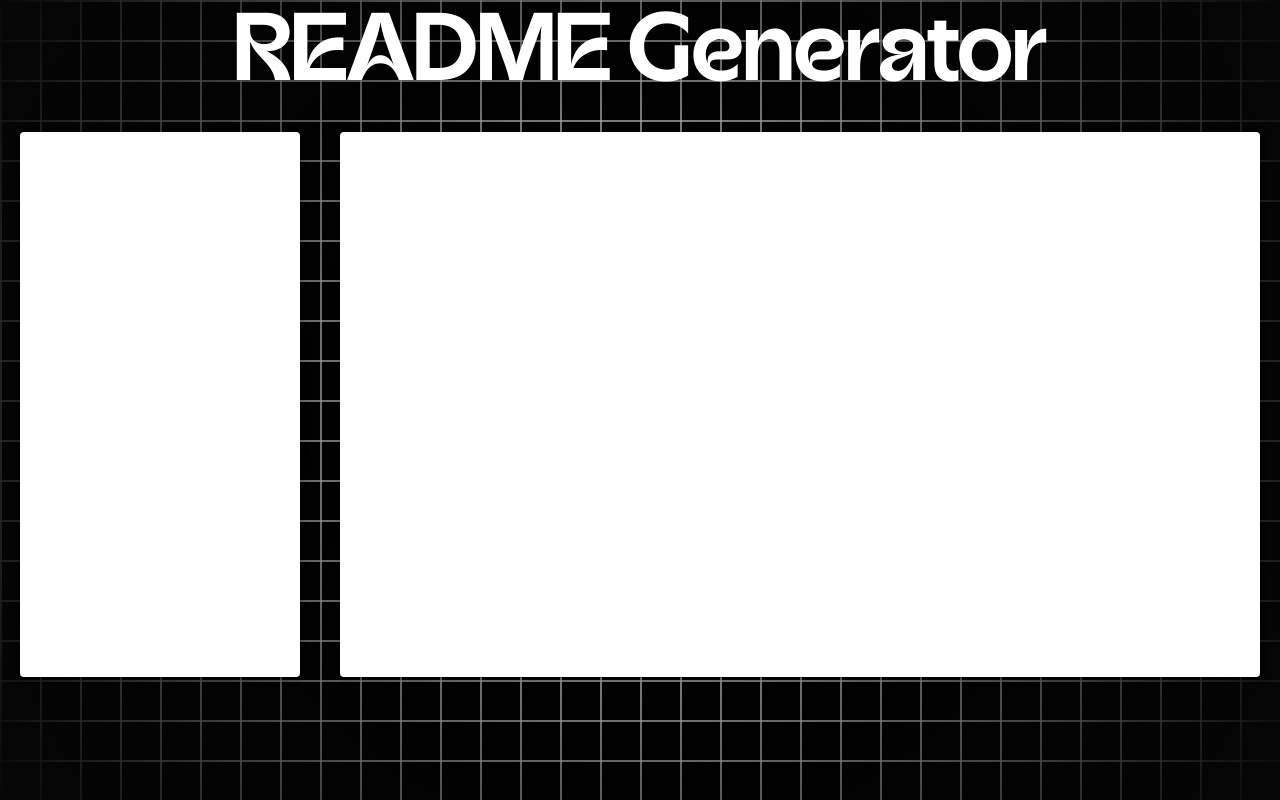
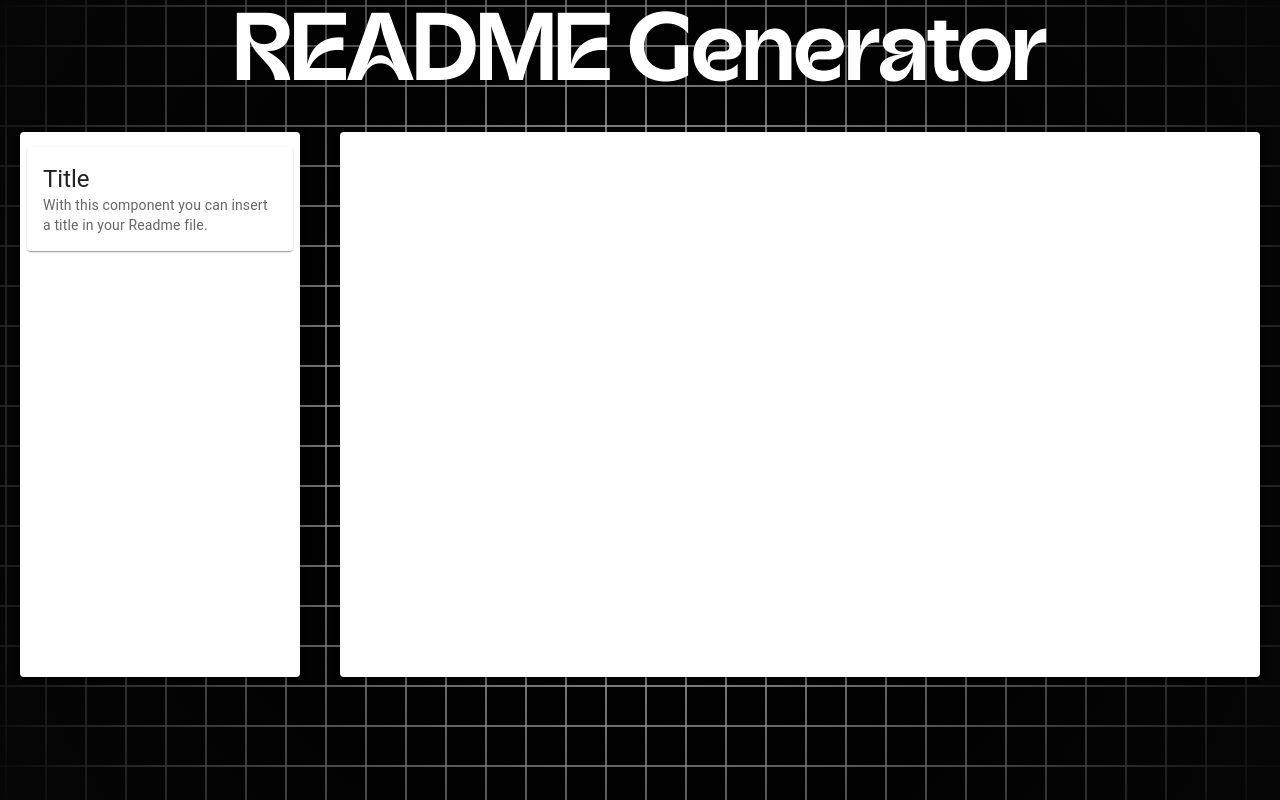
Before and after one commit to sergioandresco/readme-generate, a React (Vite) app: page / in a window 1280 px wide. Built offline with nearby package versions, Linux system fonts and the light colour scheme.

Commit message:
add drag and drop library and create Readme Canva for insert anyone element for the Readme file

```diff
--- a/package.json
+++ b/package.json
@@ -14,9 +14,11 @@
   "dependencies": {
     "@emotion/react": "^11.14.0",
     "@emotion/styled": "^11.14.0",
+    "@formkit/drag-and-drop": "^0.3.3",
     "@mui/material": "^6.4.3",
     "react": "^19.0.0",
-    "react-dom": "^19.0.0"
+    "react-dom": "^19.0.0",
+    "react-icons": "^5.4.0"
   },
   "devDependencies": {
     "@eslint/js": "^9.19.0",
--- a/src/components/containerElements/index.jsx
+++ b/src/components/containerElements/index.jsx
@@ -1,4 +1,7 @@
+
 import { Grid, Paper } from "@mui/material";
+import TitleComponent from "@/components/readmeElements/title";
+import SubTitleComponent from "@/components/readmeElements/subtitle";
 
 function ContainerElements() {
     return (
@@ -17,7 +20,8 @@ function ContainerElements() {
                     backgroundColor: '#FFFFFF',
                 }}
             >
-
+                <TitleComponent />
+                <SubTitleComponent />
             </Paper>
         </Grid>
     );
--- a/src/components/readmeCanva/index.jsx
+++ b/src/components/readmeCanva/index.jsx
@@ -1,10 +1,47 @@
-import { Grid, Paper } from "@mui/material";
+import { useState } from 'react';
+import { Grid, Paper, Box, TextField, IconButton, Button } from '@mui/material';
+import { MdFormatBold, MdFormatColorFill, MdDelete } from "react-icons/md";
 
 function ReadmeCanva() {
+
+    const [elements, setElements] = useState([]);
+
+    const handleDrop = (e) => {
+      e.preventDefault();
+      const data = JSON.parse(e.dataTransfer.getData('application/json'));
+      setElements((prev) => [...prev, { ...data, text: '', bold: false, color: '#000000' }]);
+    };
+
+    const handleDragOver = (e) => e.preventDefault();
+
+    const handleTextChange = (index, value) => {
+      setElements((prev) =>
+        prev.map((el, i) => (i === index ? { ...el, text: value } : el))
+      );
+    };
+
+    const toggleBold = (index) => {
+      setElements((prev) =>
+        prev.map((el, i) => (i === index ? { ...el, bold: !el.bold } : el))
+      );
+    };
+
+    const changeColor = (index, color) => {
+      setElements((prev) =>
+        prev.map((el, i) => (i === index ? { ...el, color } : el))
+      );
+    };
+
+    const removeElement = (index) => {
+      setElements((prev) => prev.filter((_, i) => i !== index));
+    };
+
     return (
       <Grid
         item
         xs={9}
+        onDrop={handleDrop}
+        onDragOver={handleDragOver}
         sx={{
           padding: '20px !important',
         }}
@@ -12,15 +49,87 @@ function ReadmeCanva() {
         <Paper
           elevation={3}
           sx={{
-                    padding: '0px',
-                    height: "100%",
+            height: '100%',
             backgroundColor: '#FFFFFF',
           }}
         >
+          {/* Canvas con altura fija y scroll */}
+          <Box
+            sx={{
+              maxHeight: '500px', // Altura máxima del canvas
+              overflowY: 'auto', // Scroll vertical
+              borderRadius: '8px',
+              padding: 2,
+            }}
+          >
+            {elements.map((el, index) => (
+              <Box
+                key={index}
+                sx={{
+                  marginBottom: 2,
+                  padding: 2,
+                  border: '1px dashed #ccc',
+                  borderRadius: '8px',
+                  position: 'relative',
+                }}
+              >
+                {el.type === 'title' && (
+                  <Box>
+                    {/* Texto editable */}
+                    <TextField
+                      value={el.text}
+                      onChange={(e) => handleTextChange(index, e.target.value)}
+                      placeholder="Enter title"
+                      fullWidth
+                      variant="outlined"
+                      sx={{
+                        marginBottom: 1,
+                        fontWeight: el.bold ? 'bold' : 'normal',
+                        color: el.color,
+                      }}
+                      inputProps={{
+                        style: {
+                          fontWeight: el.bold ? 'bold' : 'normal',
+                          color: el.color,
+                        },
+                      }}
+                    />
 
+                    {/* Opciones de formato */}
+                    <Box>
+                      <IconButton onClick={() => toggleBold(index)}>
+                        <MdFormatBold />
+                      </IconButton>
+
+                      <IconButton>
+                        <input
+                          type="color"
+                          value={el.color}
+                          onChange={(e) => changeColor(index, e.target.value)}
+                          style={{
+                            cursor: 'pointer',
+                            height: '24px',
+                            width: '24px',
+                            border: 'none',
+                            background: 'none',
+                          }}
+                        />
+                        <MdFormatColorFill />
+                      </IconButton>
+
+                      <IconButton onClick={() => removeElement(index)}>
+                        <MdDelete />
+                      </IconButton>
+                    </Box>
+                  </Box>
+                )}
+              </Box>
+            ))}
+          </Box>
         </Paper>
       </Grid>
     );
   }
 
+
 export default ReadmeCanva;
--- /dev/null
+++ b/src/components/readmeElements/subtitle/index.jsx
@@ -0,0 +1,66 @@
+import { useState } from 'react';
+import Box from '@mui/material/Box';
+import Card from '@mui/material/Card';
+import CardContent from '@mui/material/CardContent';
+import Typography from '@mui/material/Typography';
+import CardActionArea from '@mui/material/CardActionArea';
+
+function SubTitleComponent() {
+
+    const cards = [
+        {
+          id: 1,
+          title: 'Subtitle',
+          description: 'With this component you can insert a subtitle in your Readme file.',
+        }
+    ];
+
+    const [selectedCard, setSelectedCard] = useState(0);
+
+    return (
+        <Box
+            className="card-container"
+            sx={{
+                width: '100%',
+                display: 'grid',
+                gridTemplateColumns: 'repeat(auto-fill, minmax(min(200px, 100%), 1fr))',
+                gap: 2,
+                justifyItems: 'center',
+            }}
+        >
+            {/* {cards.map((card, index) => (
+                <Card
+                    sx={{
+                        width: '95%',
+                        marginTop: '15px',
+                    }}
+                >
+                    <CardActionArea
+                        onClick={() => setSelectedCard(index)}
+                        data-active={selectedCard === index ? '' : undefined}
+                        sx={{
+                        height: '100%',
+                        '&[data-active]': {
+                            backgroundColor: 'action.selected',
+                            '&:hover': {
+                            backgroundColor: 'action.selectedHover',
+                            },
+                        },
+                        }}
+                    >
+                        <CardContent sx={{ height: '100%' }}>
+                            <Typography variant="h5" component="div">
+                                {card.title}
+                            </Typography>
+                            <Typography variant="body2" color="text.secondary">
+                                {card.description}
+                            </Typography>
+                        </CardContent>
+                    </CardActionArea>
+                </Card>
+            ))} */}
+        </Box>
+    );
+}
+
+export default SubTitleComponent;
--- /dev/null
+++ b/src/components/readmeElements/title/index.jsx
@@ -0,0 +1,57 @@
+import { useState } from 'react';
+import Box from '@mui/material/Box';
+import Card from '@mui/material/Card';
+import CardContent from '@mui/material/CardContent';
+import Typography from '@mui/material/Typography';
+import CardActionArea from '@mui/material/CardActionArea';
+
+function TitleComponent() {
+    const cards = [
+      {
+        id: 1,
+        title: 'Title',
+        description: 'With this component you can insert a title in your Readme file.',
+        type: 'title', // Identificador para manejar el tipo
+      },
+    ];
+
+    return (
+      <Box
+        className="card-container"
+        sx={{
+          width: '100%',
+          display: 'grid',
+          gridTemplateColumns: 'repeat(auto-fill, minmax(min(200px, 100%), 1fr))',
+          gap: 2,
+          justifyItems: 'center',
+        }}
+      >
+        {cards.map((card) => (
+          <Card
+            key={card.id}
+            sx={{
+              width: '95%',
+              marginTop: '15px',
+            }}
+            draggable
+            onDragStart={(e) =>
+              e.dataTransfer.setData('application/json', JSON.stringify(card))
+            }
+          >
+            <CardActionArea>
+              <CardContent>
+                <Typography variant="h5" component="div">
+                  {card.title}
+                </Typography>
+                <Typography variant="body2" color="text.secondary">
+                  {card.description}
+                </Typography>
+              </CardContent>
+            </CardActionArea>
+          </Card>
+        ))}
+      </Box>
+    );
+  }
+
+export default TitleComponent;
```
Also changed, not shown: src/components/readmeElements/codeBox/index.jsx (added), src/components/readmeElements/link/index.jsx (added), src/components/readmeElements/list/index.jsx (added), src/components/readmeElements/markdownBlock/index.jsx (added), src/components/readmeElements/paragraph/index.jsx (added), src/components/readmeElements/table/index.jsx (added), src/components/readmeElements/uploadImage/index.jsx (added), 1 other file (tests, documents, lock files or other folders). Lines whose indentation alone changed are shown as unchanged.
